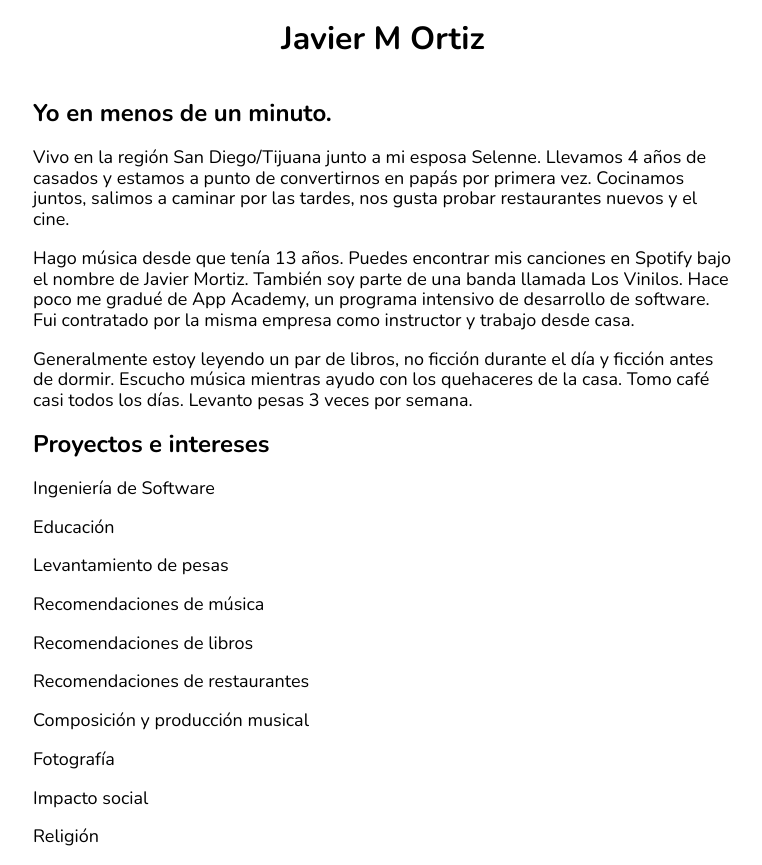
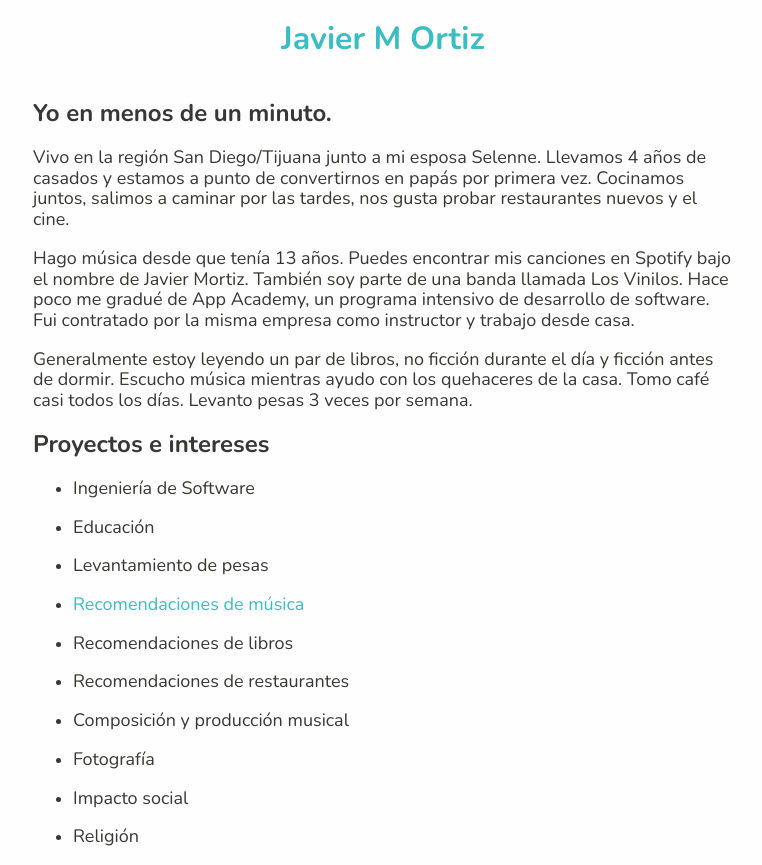
Before and after one commit to javiermortiz/javiermortiz, a plain HTML site: page index.html in a window 1280 px wide. Shown: the whole page, without its empty margins (257-1019 px from the left). Drawn offline with nearby package versions, Linux system fonts and the light colour scheme.

Commit message:
Add color palette

```diff
--- a/style.css
+++ b/style.css
@@ -1,7 +1,10 @@
 @import url('https://fonts.googleapis.com/css2?family=Nunito:ital,wght@0,200;0,300;0,400;0,600;0,700;0,800;0,900;1,200;1,300;1,400;1,600;1,700;1,800;1,900&display=swap');
 
+/* Color Scheme #E8EAE3 #373833 #FA2742 */
+
 html {
-    background-color: white;
+    background-color: #fefefe;
+    color: #373833;
     font-family: 'Nunito', sans-serif;
 }
 
@@ -13,6 +16,7 @@ html {
 .header {
     display: flex;
     justify-content: center;
+    color: #3CBCC3;
 }
 
 p {
@@ -20,10 +24,10 @@ p {
 }
 
 a {
-    color: initial;
+    color: #3CBCC3;
     text-decoration: none;
 }
-.projects__list {
-    list-style-type: none;
-    padding-inline-start: 0;
+
+a:hover {
+    cursor: pointer;
 }
```
